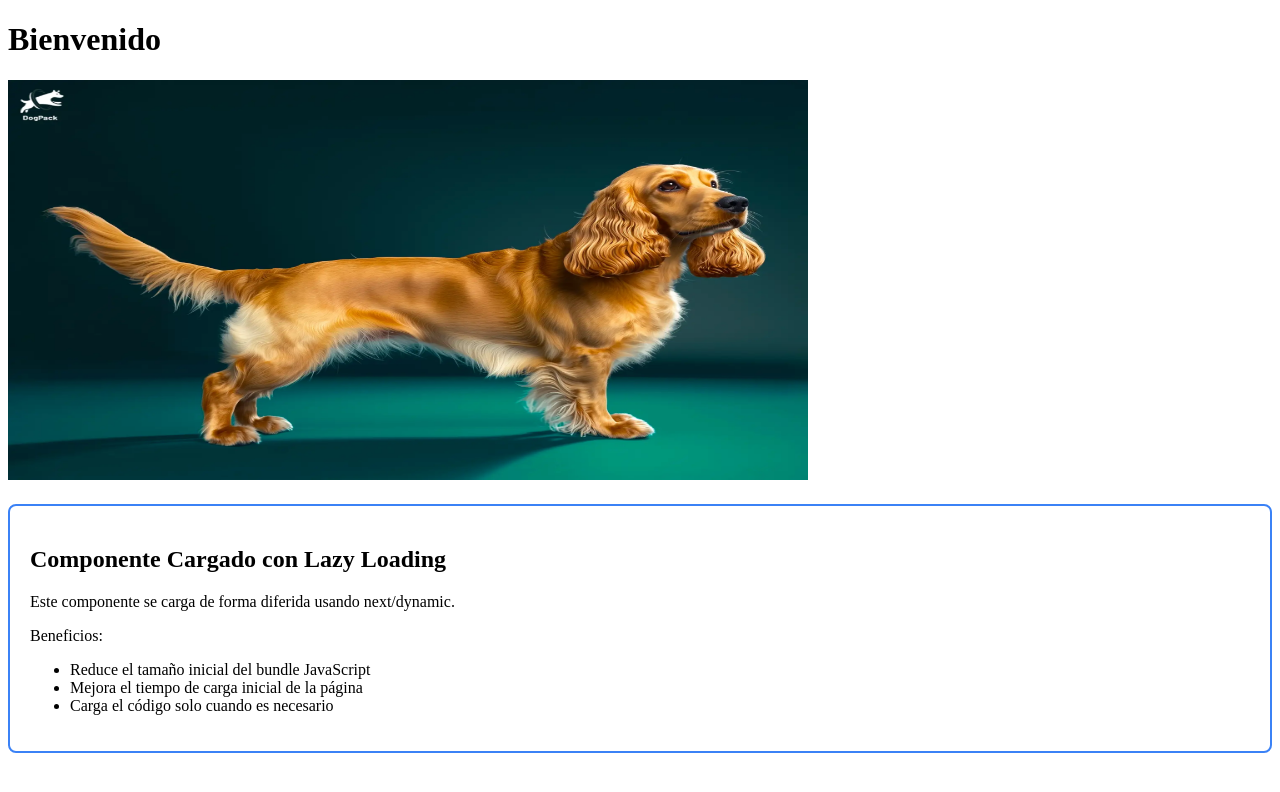
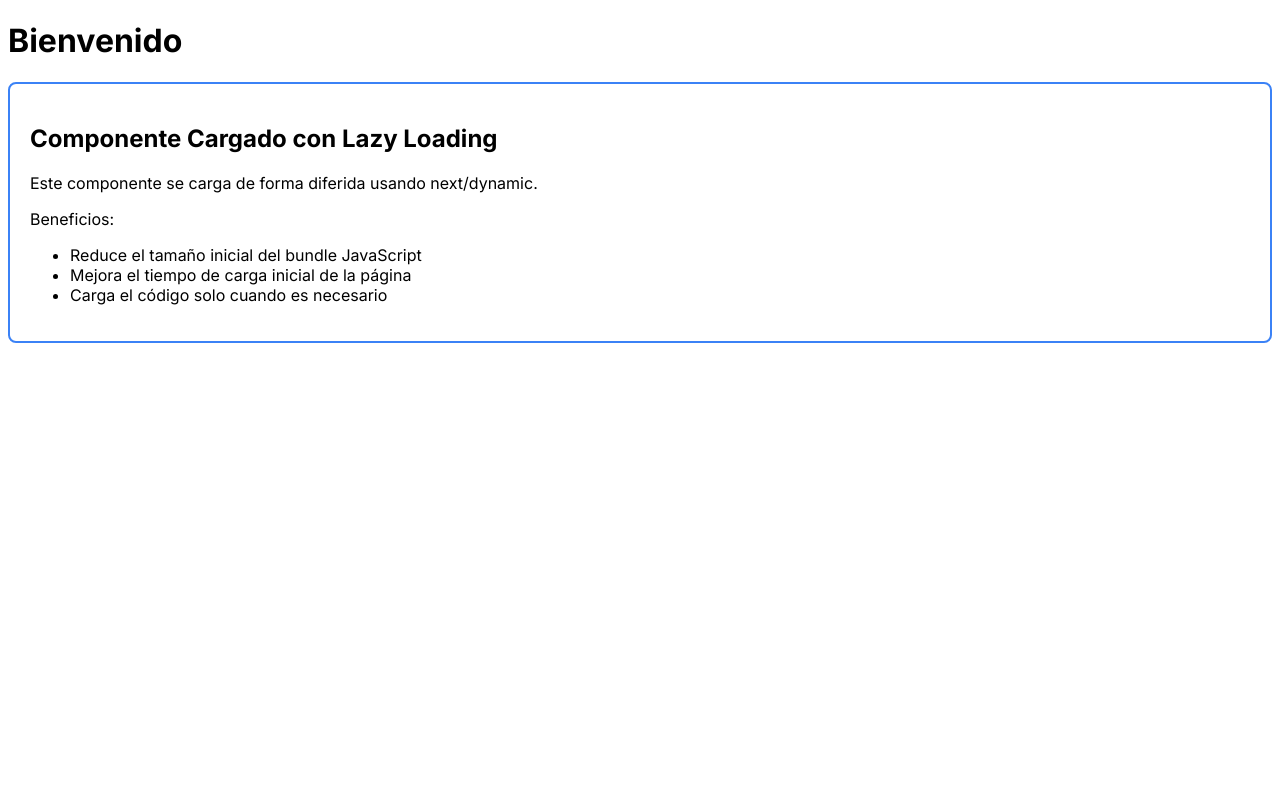
Before and after one commit to georgegp8/mi-proyecto-seo, a Next.js app: page / in a window 1280 px wide. Shown: the top 792 px of the page. Built offline with nearby package versions, Linux system fonts and the light colour scheme.

Commit message:
Add optimized Google Fonts (Inter) with next/font

```diff
--- /dev/null
+++ b/pages/_app.js
@@ -0,0 +1,14 @@
+// GUERRA PACHECO GEORGE MIKY -5C24B
+import { Inter } from "next/font/google";
+
+const inter = Inter({ subsets: ["latin"] });
+
+function MyApp({ Component, pageProps }) {
+  return (
+    <main className={inter.className}>
+      <Component {...pageProps} />
+    </main>
+  );
+}
+
+export default MyApp;
--- a/pages/index.js
+++ b/pages/index.js
@@ -19,13 +19,7 @@
       </Head>
 
       <h1>Bienvenido</h1>
-      <Image
-        src="/images/cocker-spaniel.webp"
-        width={800}
-        height={400}
-        alt="Ejemplo de imagen optimizada"
-        priority
-      />
+
       <DynamicComponent />
     </>
   );
```
